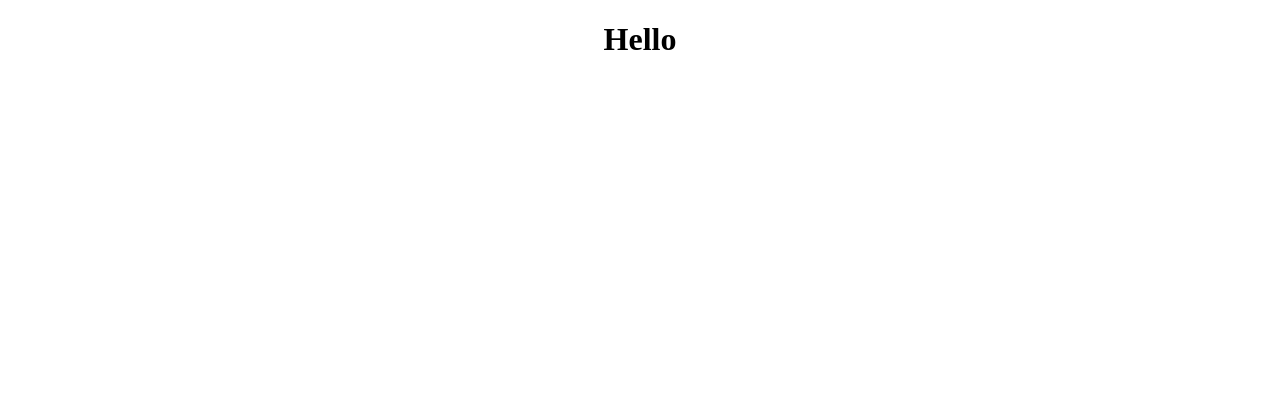
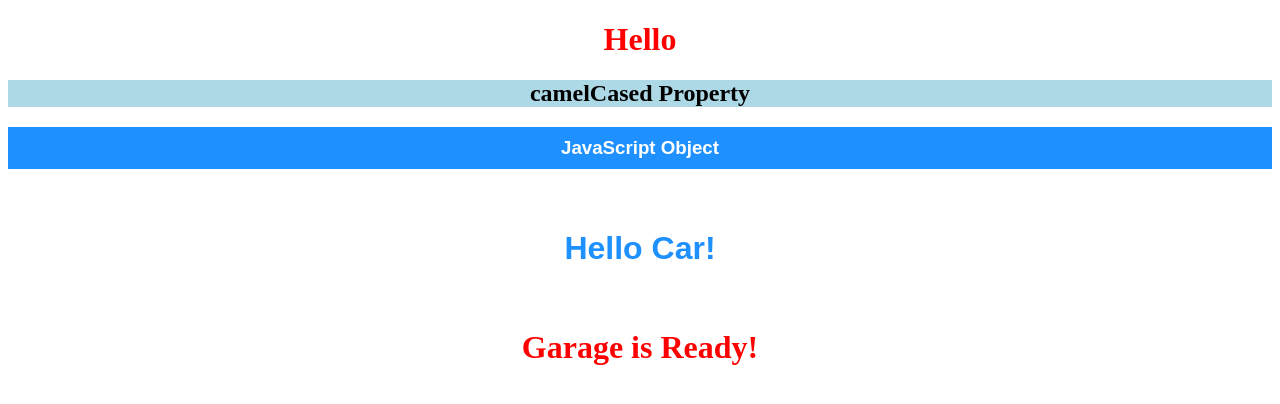
Before and after one commit to abhiraftaar007/React-Js, a React (Create React App) app: page / in a window 1280 px wide. Shown: the top 404 px of the page. Built offline with nearby package versions, Linux system fonts and the light colour scheme.

Commit message:
Styling - Inline, modules, stylesheets and using Sass

```diff
--- a/package.json
+++ b/package.json
@@ -9,6 +9,7 @@
     "react": "^19.0.0",
     "react-dom": "^19.0.0",
     "react-scripts": "5.0.1",
+    "sass": "^1.83.4",
     "web-vitals": "^2.1.4"
   },
   "scripts": {
--- a/src/App.js
+++ b/src/App.js
@@ -1,9 +1,65 @@
-import './App.css';
+import './App.css'; // CSS stylesheets
+import Car from './Car';
+import Garage from './Garage';
 
+
+/*
+Styling React using CSS
+1. Inline styling
+In JSX, JavaScript expressions are written inside curly braces,
+and since JavaScript objects also use curly braces, the styling in the example above is written inside two sets of curly braces {{}}.
+
+camelCased Property Names
+Since the inline CSS is written in a JavaScript object, properties with hyphen separators, like background-color, must be written with camel case syntax
+Use backgroundColor instead of background-color
+
+JavaScript Object -
+You can also create an object with styling information, and refer to it in the style attribute
+
+
+
+2. CSS stylesheets
+You can write your CSS styling in a separate file, just save the file with the .css file extension, and import it in your application
+see above - imported App.css
+
+3. CSS Modules
+Another way of adding styles to your application is to use CSS Modules.
+CSS Modules are convenient for components that are placed in separate files.
+The CSS inside a module is available only for the component that imported it, and you do not have to worry about name conflicts.
+
+Create the CSS module with the .module.css extension
+example: my-style.module.css.
+*/
+
+/*
+Styling React Using Sass
+
+Sass
+Sass is a CSS pre-processor.
+Sass files are executed on the server and sends CSS to the browser.
+
+npm i sass
+
+Refer to my-sass.scss and Garage.js
+*/
 function App() {
+  const myStyle = {
+    color:"white",
+    backgroundColor:"DodgerBlue",
+    padding: "10px",
+    fontFamily: "sans-Serif"
+  };
+
   return (
     <div className="App">
-      <h1>Hello</h1>
+      <h1 style={{color:"red"}}>Hello</h1>
+      <h2 style={{backgroundColor:"lightblue"}}>camelCased Property</h2>
+
+      <h3 style={myStyle}>JavaScript Object</h3>
+
+      <Car/>
+
+      <Garage/>
     </div>
   );
 }
--- /dev/null
+++ b/src/Car.js
@@ -0,0 +1,7 @@
+import styles from "./my-style.module.css"
+
+const Car = () => {
+    return <h1 className={styles.bigblue}>Hello Car!</h1>
+}
+
+export default Car;
--- /dev/null
+++ b/src/Garage.js
@@ -0,0 +1,12 @@
+import React from 'react'
+import "./my-sass.scss"
+
+const Garage = () => {
+  return (
+    <div>
+      <h1>Garage is Ready!</h1>
+    </div>
+  )
+}
+
+export default Garage
--- /dev/null
+++ b/src/my-sass.scss
@@ -0,0 +1,5 @@
+$myColor : red;
+
+h1{
+    color: $myColor;
+}
--- /dev/null
+++ b/src/my-style.module.css
@@ -0,0 +1,6 @@
+.bigblue {
+    color: DodgerBlue;
+    padding: 40px;
+    font-family: Sans-Serif;
+    text-align: center;
+}
```
Also changed, not shown: 1 other file (tests, documents, lock files or other folders).
